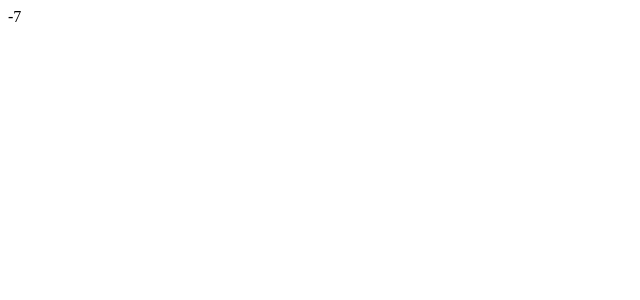
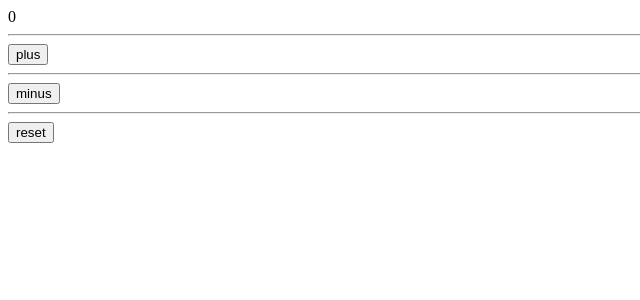
Before and after one commit to moha230/fullStackOpen, a React (Vite) app in the folder notes/testFolder/: page / in a window 1280 px wide. Shown: the top 300 px of the page, without its empty margins (0-640 px from the left). Built offline with nearby package versions, Linux system fonts and the light colour scheme.

Commit message:
reading : done with an event handler is a function

```diff
--- a/notes/testFolder/src/App.jsx
+++ b/notes/testFolder/src/App.jsx
@@ -1,21 +1,30 @@
-import {useState} from 'react';// import the use State function
+import { useState } from "react"; // import the use State function
 
 const App = () => {
-  const [counter, setCounter] = useState(0)
+  const [counter, setCounter] = useState(0);
 
+  // separting the event handlers in seprate functions
 
-  setTimeout(
-    () =>
-    setCounter(counter - 1),1000
-)
+  //increment function
+  const incrementByOne = () => setCounter(counter + 1);
 
-console.log('rendering...', counter)
+  //decrement function
+  const decrementByOne = () => setCounter(counter - 1);
 
+  //reset function
+
+  const resetCounter = () => setCounter(0);
   return (
-    <div>{counter}</div>
-  )
-
-}
-
+    <div>
+      <div>{counter}</div>
+      <hr />
+      <button onClick={incrementByOne}>plus</button>
+      <hr />
+      <button onClick={decrementByOne}>minus</button>
+      <hr />
+      <button onClick={resetCounter}>reset</button>
+    </div>
+  );
+};
 
 export default App;
```
